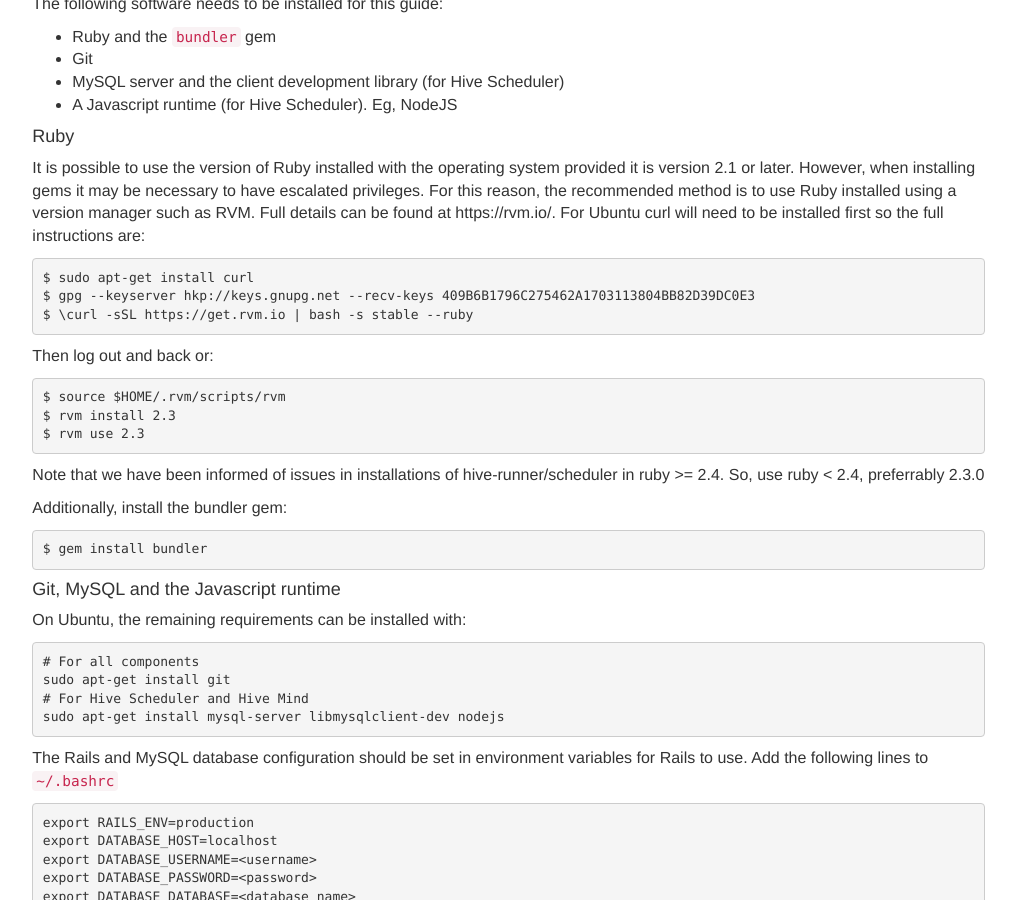
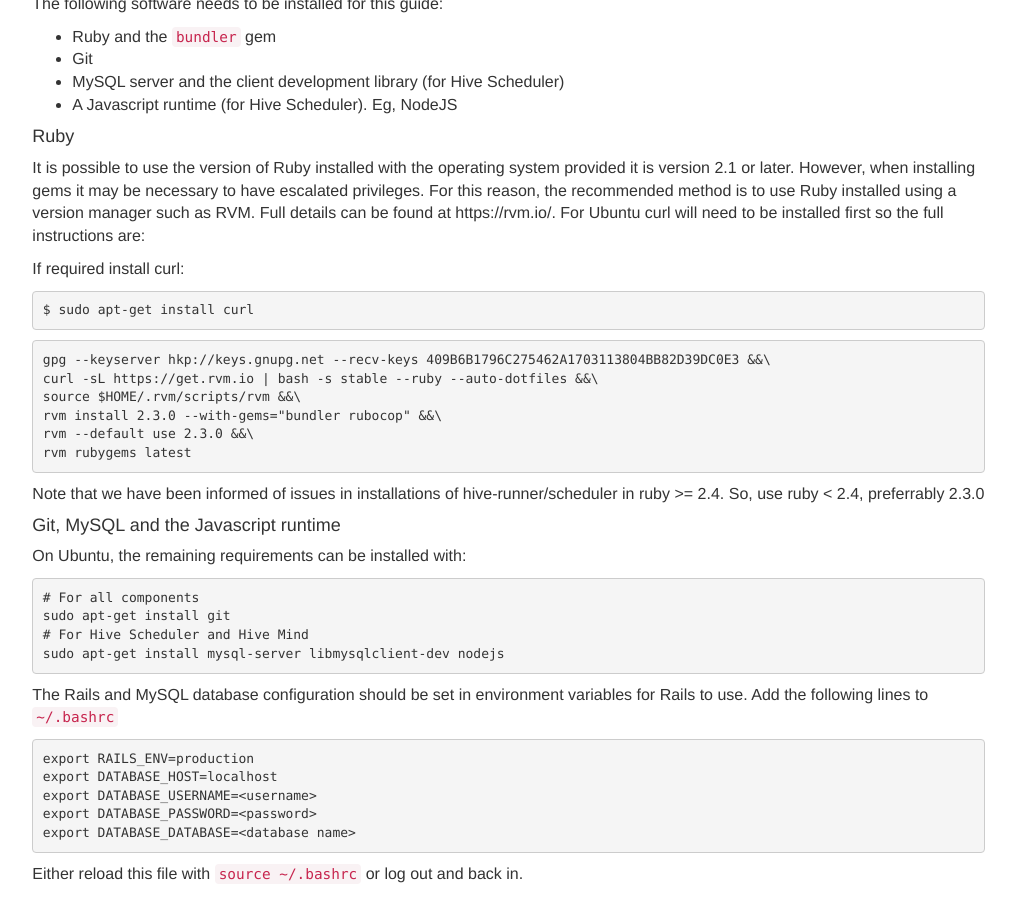
Before and after one commit to bbc/hive-ci, a Jekyll site: the page built from _documentation/02-01-quick-start-guide.md, in a window 1280 px wide and 900 px high, scrolled down 805 px. Shown: the whole window, without its empty margins (186-1202 px from the left). Built offline with Jekyll 4.4.1, drawn with Linux system fonts in a browser that asks for light colours; nearby versions of some CDN libraries.

Commit message:
Update setup
single command to setup ruby and rvm

````diff
--- a/_documentation/02-01-quick-start-guide.md
+++ b/_documentation/02-01-quick-start-guide.md
@@ -41,26 +41,21 @@
 
 It is possible to use the version of Ruby installed with the operating system provided it is version 2.1 or later. However, when installing gems it may be necessary to have escalated privileges. For this reason, the recommended method is to use Ruby installed using a version manager such as RVM. Full details can be found at https://rvm.io/. For Ubuntu curl will need to be installed first so the full instructions are:
 
+If required install curl:
 ``` bash
 $ sudo apt-get install curl
-$ gpg --keyserver hkp://keys.gnupg.net --recv-keys 409B6B1796C275462A1703113804BB82D39DC0E3
-$ \curl -sSL https://get.rvm.io | bash -s stable --ruby
 ```
 
-Then log out and back or:
+``` bash
+gpg --keyserver hkp://keys.gnupg.net --recv-keys 409B6B1796C275462A1703113804BB82D39DC0E3 &&\
+curl -sL https://get.rvm.io | bash -s stable --ruby --auto-dotfiles &&\
+source $HOME/.rvm/scripts/rvm &&\
+rvm install 2.3.0 --with-gems="bundler rubocop" &&\
+rvm --default use 2.3.0 &&\
+rvm rubygems latest
+```
 
-``` bash
-$ source $HOME/.rvm/scripts/rvm
-$ rvm install 2.3
-$ rvm use 2.3
-```
 Note that we have been informed of issues in installations of hive-runner/scheduler in ruby >= 2.4. So, use ruby < 2.4, preferrably 2.3.0
-
-Additionally, install the bundler gem:
-
-``` bash
-$ gem install bundler
-```
 
 #### Git, MySQL and the Javascript runtime
 
````
